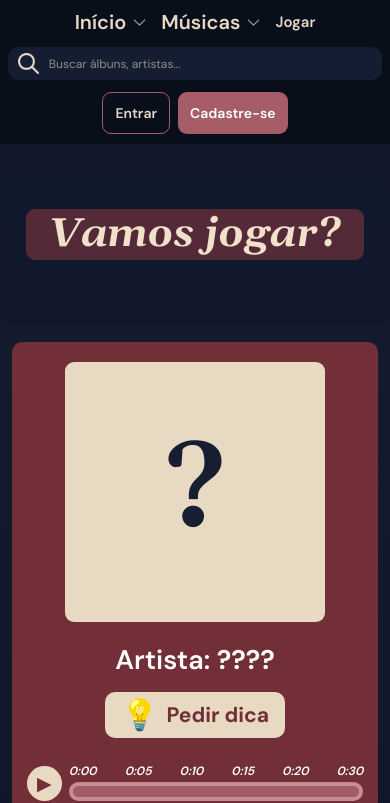
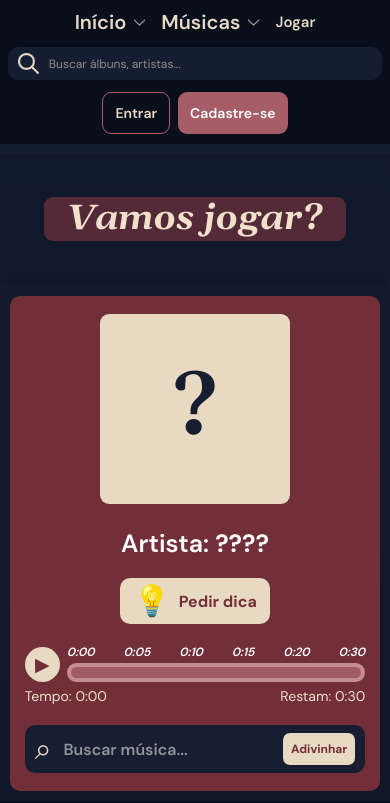
Before and after one commit to viviane-marques/v-side, a plain HTML site: page v-side-corrigido/v-side/jogar.html in a window 390 px wide. Shown: the part 47-850 px from the top of the page. Drawn offline with nearby package versions, Linux system fonts and the light colour scheme.

Commit message:
atualiza css de jogar.html

```diff
--- a/v-side-corrigido/v-side/css/jogar.css
+++ b/v-side-corrigido/v-side/css/jogar.css
@@ -636,3 +636,222 @@
     }
 
 }
+
+
+/* =========================================
+   V-SIDE - JOGO SEM SCROLL
+========================================= */
+
+/* A página ocupa a altura da janela */
+
+html,
+body {
+    min-height: 100%;
+}
+
+body {
+    min-height: 100vh;
+    display: flex;
+    flex-direction: column;
+    overflow-x: hidden;
+}
+
+/* O conteúdo principal ocupa o espaço
+   disponível entre header e footer */
+
+.pagina-jogar {
+    flex: 1;
+    min-height: 0;
+    height: auto;
+
+    padding: 12px 0;
+
+    gap: 12px;
+}
+
+/* Banner mais compacto */
+
+.banner-jogo {
+    height: clamp(90px, 19vh, 180px);
+    min-height: 90px;
+
+    flex-shrink: 0;
+}
+
+.banner-jogo h1 {
+    font-size: clamp(35px, 5vw, 65px);
+}
+
+/* Card principal */
+
+.area-jogo {
+    flex: 1;
+    min-height: 0;
+
+    width: 95%;
+
+    padding: 18px 35px;
+
+    gap: 18px;
+
+    justify-content: space-between;
+}
+
+/* Capa e informações */
+
+.jogo-cabecalho {
+    grid-template-columns:
+        minmax(150px, 240px)
+        minmax(0, 1fr)
+        auto;
+
+    align-items: center;
+
+    gap: 18px;
+}
+
+.capa-misterio {
+    width: 100%;
+    height: clamp(130px, 25vh, 230px);
+    aspect-ratio: 1 / 1;
+}
+
+.capa-misterio span {
+    font-size: 85px;
+}
+
+.informacoes-misterio h2 {
+    font-size: clamp(25px, 3vw, 42px);
+}
+
+.informacoes-misterio p {
+    font-size: clamp(15px, 1.5vw, 20px);
+}
+
+/* Botão de dica */
+
+.botao-dica {
+    min-width: 150px;
+    font-size: clamp(16px, 1.8vw, 23px);
+}
+
+/* Player */
+
+.player-musica {
+    gap: 5px;
+}
+
+.marcadores-tempo {
+    font-size: clamp(12px, 1.5vw, 17px);
+}
+
+#barraAudio {
+    height: 19px;
+}
+
+/* Campo de resposta */
+
+.formulario-resposta {
+    min-height: 48px;
+    flex-shrink: 0;
+}
+
+.formulario-resposta input {
+    font-size: clamp(16px, 2vw, 23px);
+}
+
+/* Evita que mensagens e resultados
+   aumentem desnecessariamente o card */
+
+.mensagem-jogo {
+    padding: 8px 12px;
+}
+
+.resultado-jogo {
+    padding: 12px;
+    gap: 6px;
+}
+
+.resultado-jogo h2 {
+    font-size: 22px;
+}
+
+
+/* =========================================
+   TELAS COM POUCA ALTURA
+========================================= */
+
+@media (max-height: 750px) {
+
+    .pagina-jogar {
+        padding: 8px 0;
+        gap: 8px;
+    }
+
+    .banner-jogo {
+        height: 100px;
+        min-height: 100px;
+    }
+
+    .area-jogo {
+        padding: 12px 25px;
+        gap: 10px;
+    }
+
+    .capa-misterio {
+        height: 145px;
+    }
+
+    .jogo-cabecalho {
+        grid-template-columns:
+            145px minmax(0, 1fr) auto;
+    }
+
+    .botao-dica {
+        padding: 6px 9px;
+    }
+
+}
+
+
+/* =========================================
+   CELULARES
+========================================= */
+
+@media (max-width: 600px) {
+
+    body {
+        overflow-y: auto;
+    }
+
+    .pagina-jogar {
+        flex: initial;
+        height: auto;
+        padding: 10px 0;
+    }
+
+    .banner-jogo {
+        height: 130px;
+    }
+
+    .area-jogo {
+        flex: initial;
+        min-height: 0;
+        padding: 18px 15px;
+        gap: 20px;
+    }
+
+    .jogo-cabecalho {
+        grid-template-columns: 1fr;
+    }
+
+    .capa-misterio {
+        width: min(55vw, 190px);
+        height: min(55vw, 190px);
+    }
+
+    .botao-dica {
+        grid-column: auto;
+    }
+
+}
```
